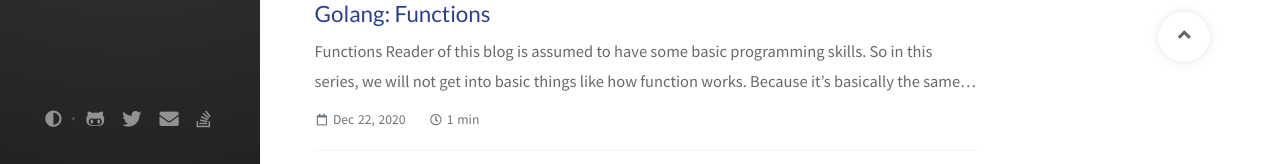
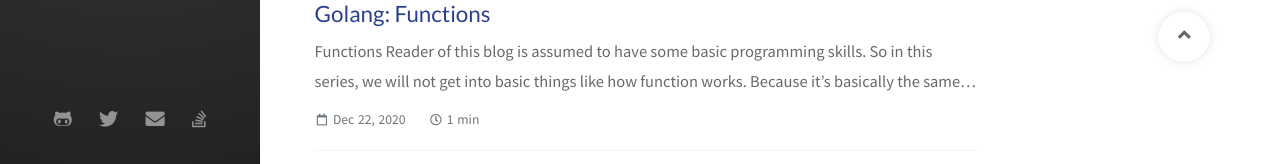
Before and after one commit to Miigon/blog, a Jekyll site: the page built from index.html, in a window 1280 px wide and 900 px high, scrolled down 583 px. Shown: the part 733-897 px from the top of the window. Built offline with Jekyll 4.4.1, drawn with Linux system fonts in a browser that asks for light colours; nearby versions of some CDN libraries; the list of posts is cut into pages by our own code; comment, search, counter and statistics services are not loaded.

Commit message:
Revert "config: let system decide whether to use dark mode"
This reverts commit 515e4435356c12717750ebddfae8768f763514ed.

```diff
--- a/_config.yml
+++ b/_config.yml
@@ -77,7 +77,7 @@ disqus:
 #
 #     dark   - Use the dark color scheme
 #
-theme_mode:    # <light|dark>
+theme_mode:   light # <light|dark>
 
 # boolean type, the global switch for ToC in posts.
 toc: true
```
